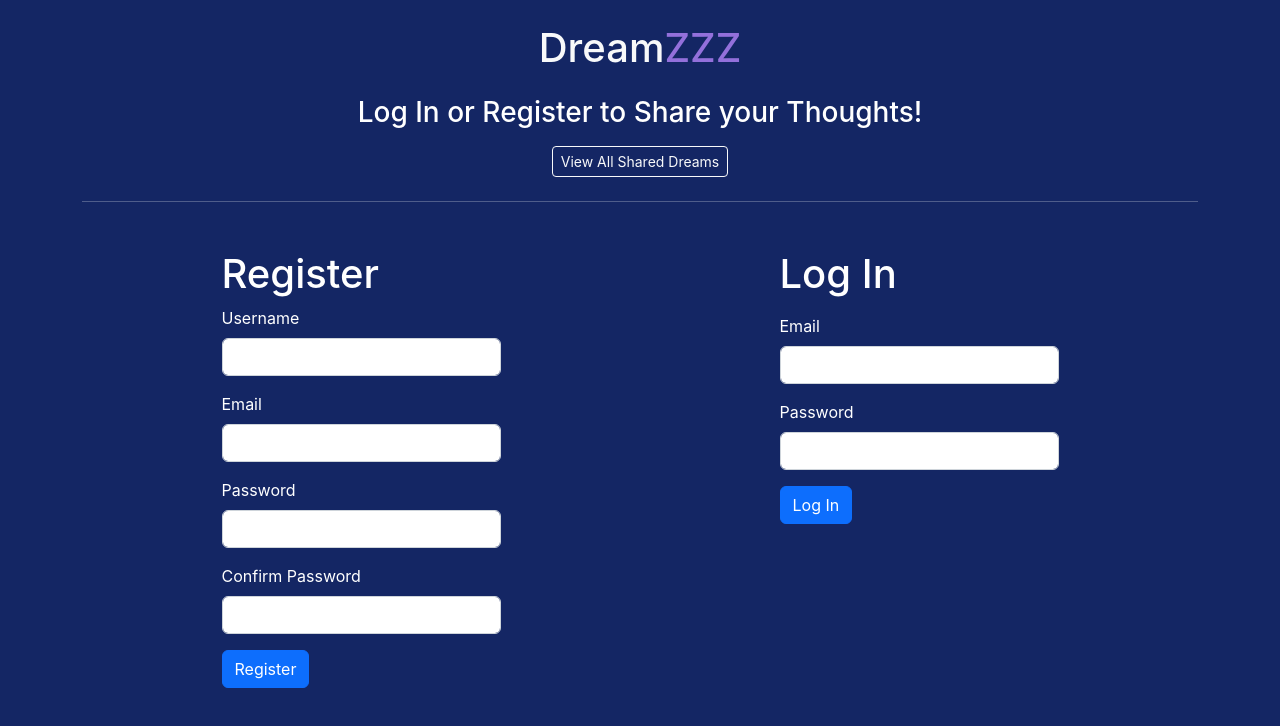
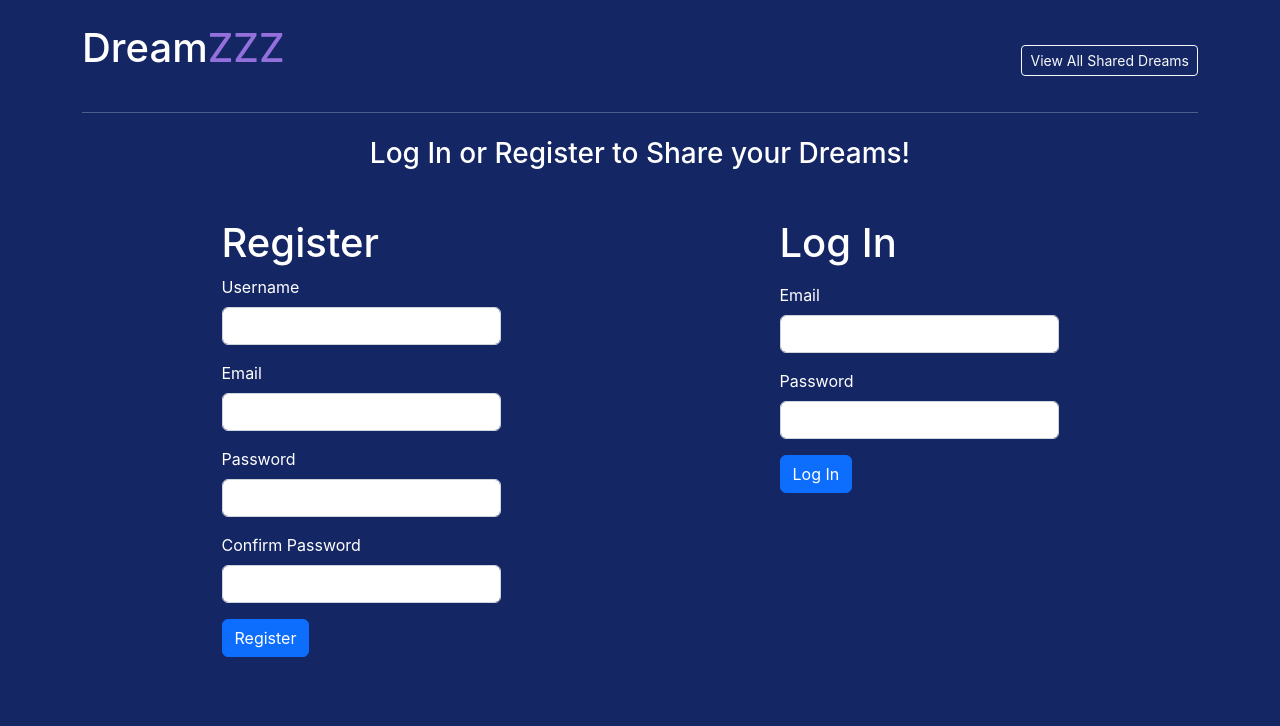
Before and after one commit to Charan-Karthik/DreamBoard, a React (Create React App) app in the folder client/: page /loginreg in a window 1280 px wide. Shown: the top 726 px of the page. Built offline with nearby package versions, Linux system fonts and the light colour scheme.

Commit message:
redesign

```diff
--- a/client/src/App.js
+++ b/client/src/App.js
@@ -3,6 +3,7 @@ import { Routes, Route, Navigate } from 'react-router-dom'
 
 import Main from './views/Main';
 import LoginReg from './views/LoginReg'
+import NewDream from './views/NewDream';
 
 function App() {
 
@@ -13,6 +14,7 @@ function App() {
         <Route path={'*'} element={<Navigate to={'/'} />} />
         <Route path={'/'} element={<Main />} />
         <Route path={'/loginreg'} element={<LoginReg />} />
+        <Route path={'/new/dream'} element={<NewDream />} />
       </Routes>
     </div>
   );
--- a/client/src/views/LoginReg.jsx
+++ b/client/src/views/LoginReg.jsx
@@ -26,15 +26,23 @@ const LoginReg = (props) => {
 
   return (
     <div>
-      <h1 className='text-center text-light mb-4'>Dream<span style={{ 'color': 'mediumpurple' }}>ZZZ</span></h1>
+      {/* OLD VERSION */}
+      {/* <h1 className='text-center text-light mb-4'>Dream<span style={{ 'color': 'mediumpurple' }}>ZZZ</span></h1>
 
       <div className='d-flex justify-content-center flex-column align-items-center gap-2'>
         <h3>Log In or Register to Share your Thoughts!</h3>
-        {/* <Link to={'/'}><span style={{'color':'white', 'textDecoration':'none'}}>View all Shared Dreams</span></Link> */}
+        <Link to={'/'}><span style={{'color':'white', 'textDecoration':'none'}}>View all Shared Dreams</span></Link>
+        <button className='btn btn-sm btn-outline-light' onClick={() => nav('/')}>View All Shared Dreams</button>
+      </div> */}
+
+      <div className='d-flex justify-content-between align-items-center'>
+        <h1 className='text-center mb-4'>Dream<span style={{ 'color': 'mediumpurple' }}>ZZZ</span></h1>
         <button className='btn btn-sm btn-outline-light' onClick={() => nav('/')}>View All Shared Dreams</button>
       </div>
 
-      <hr className='mt-4 mb-5' />
+      <hr className='mt-3 mb-4' />
+
+      <h3 className='text-center mb-5'>Log In or Register to Share your Dreams!</h3>
 
       <div className="d-flex justify-content-around mt-3">
         <form className="w-25 d-block mx-auto" onSubmit={register}>
--- a/client/src/views/Main.jsx
+++ b/client/src/views/Main.jsx
@@ -1,5 +1,5 @@
 import React from 'react'
-import { useNavigate } from 'react-router-dom'
+import { useNavigate, Link } from 'react-router-dom'
 
 const Main = (props) => {
 
@@ -7,10 +7,14 @@ const Main = (props) => {
 
     return (
         <div>
-            <div className='d-flex justify-content-center align-items-center flex-column'>
+            <div className='d-flex justify-content-between align-items-center'>
                 <h1 className='text-center'>Dream<span style={{'color':'MediumPurple'}}>ZZZ</span></h1>
-                <button className='btn btn-sm btn-outline-light' onClick={() => nav('/loginreg')}>Log In or Register to Share a Dream</button>
+                <button className='btn btn-sm btn-outline-light' onClick={() => nav('/loginreg')}>Log In/Register</button>
             </div>
+
+            <hr />
+
+            <button className='btn btn-info' onClick={() => nav('/new/dream')}>Click Here to Share a Dream</button>
         </div>
     )
 }
```
